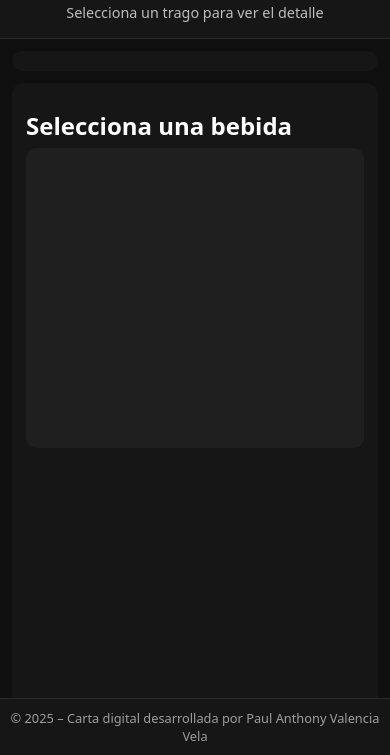
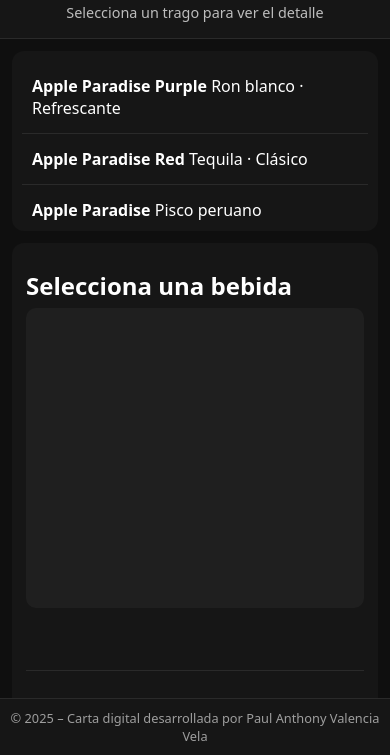
Before and after one commit to Panvave/carta-bar-karaoke, a plain HTML site: page index.html in a window 390 px wide. Shown: the part 89-844 px from the top of the page. Drawn offline with Linux system fonts and the light colour scheme.

Commit message:
Update index.html
actualizacion responsiva

```diff
--- a/index.html
+++ b/index.html
@@ -55,7 +55,29 @@
         margin: auto;
       }
     }
+    @media (max-width: 767px) {
 
+      .lista {
+          max-height: none;      /* CLAVE */
+          height: auto;
+          min-height: 160px;     /* asegura visibilidad */
+      }
+      .lista {
+          order: 1;
+      }
+
+      .detalle {
+        order: 2;
+      }
+
+    .detalle {
+        height: auto;        /* NO usar vh en móvil */
+      max-height: 65vh;    /* limita sin aplastar */
+      }
+      .detalle-img {
+    height: 220px;
+  }
+    }
     .lista {
       background: #161616;
       border-radius: 12px;
@@ -144,7 +166,7 @@
 
     /* PRECIO SIEMPRE ABAJO */
     .precio {
-      ont-size: 1.4rem;
+      font-size: 1.4rem;
       font-weight: bold;
       color: #ffffff;
       border-top: 1px solid #2a2a2a;
@@ -228,12 +250,15 @@
 
     <section class="detalle" id="detalle">
       <h2 id="detalle-nombre">Selecciona una bebida</h2>
+
+      <div class="detalle-img" id="detalle-img"></div>
+
       <div class="detalle-body">
-        <div class="detalle-img" id="detalle-img"></div>
-        <p id="detalle-desc"></p>
+          <p id="detalle-desc"></p>
+          <div class="precio" id="detalle-precio"></div>
       </div>
-      <div class="precio" id="detalle-precio"></div>
 </section>
+
 
   </main>
 
```
